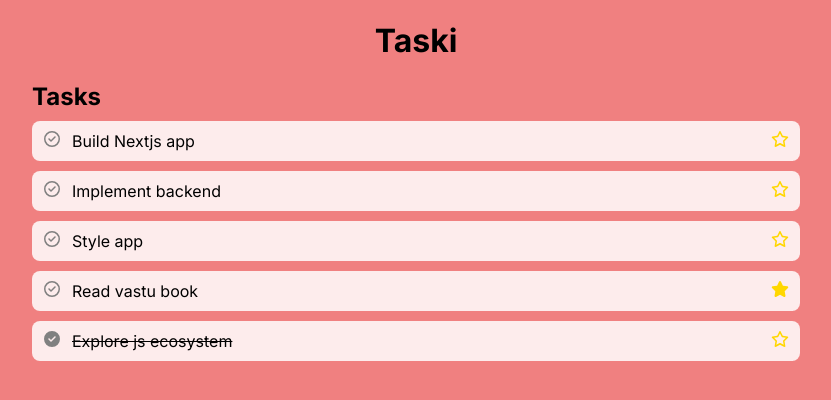
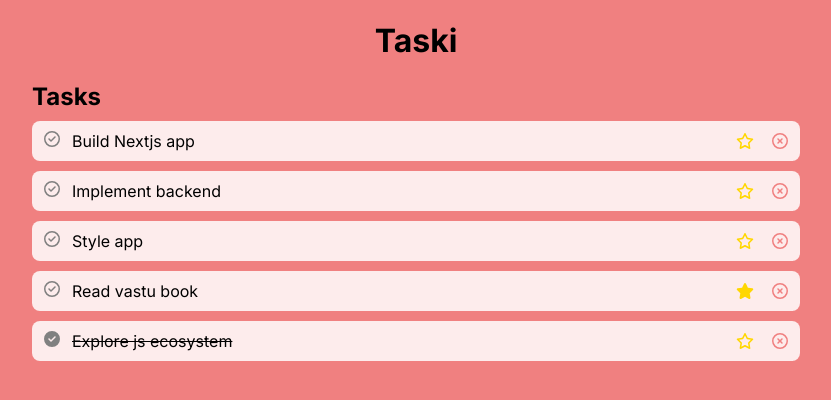
Before and after one commit to safalnpane/taski, a Next.js app in the folder frontend/: page / in a window 1280 px wide. Shown: the top 400 px of the page, without its empty margins (224-1055 px from the left). Built offline with nearby package versions, Linux system fonts and the light colour scheme.

Commit message:
feat(frontend): add delete button

```diff
--- a/frontend/src/components/TodoItem.jsx
+++ b/frontend/src/components/TodoItem.jsx
@@ -1,6 +1,10 @@
 // TodoItem.jsx
 import { FontAwesomeIcon } from "@fortawesome/react-fontawesome";
-import { faCircleCheck, faStar } from "@fortawesome/free-regular-svg-icons";
+import {
+  faCircleCheck,
+  faStar,
+  faCircleXmark,
+} from "@fortawesome/free-regular-svg-icons";
 import {
   faCircleCheck as faCircleCheckFilled,
   faStar as faStarFilled,
@@ -20,10 +24,16 @@ const TodoItem = ({ todo }) => {
           {todo.name}
         </p>
       </div>
-      <FontAwesomeIcon
-        icon={todo.stared ? faStarFilled : faStar}
-        className={styles.icon + " " + styles.star}
-      />
+      <div>
+        <FontAwesomeIcon
+          icon={todo.stared ? faStarFilled : faStar}
+          className={styles.icon + " " + styles.star}
+        />
+        <FontAwesomeIcon
+          icon={faCircleXmark}
+          className={styles.icon + " " + styles.delete}
+        />
+      </div>
     </div>
   );
 };
--- a/frontend/src/components/todoItem.module.css
+++ b/frontend/src/components/todoItem.module.css
@@ -22,3 +22,8 @@
 .star {
   color: gold;
 }
+
+.delete {
+  color: lightcoral;
+  margin-left: 15px;
+}
```
